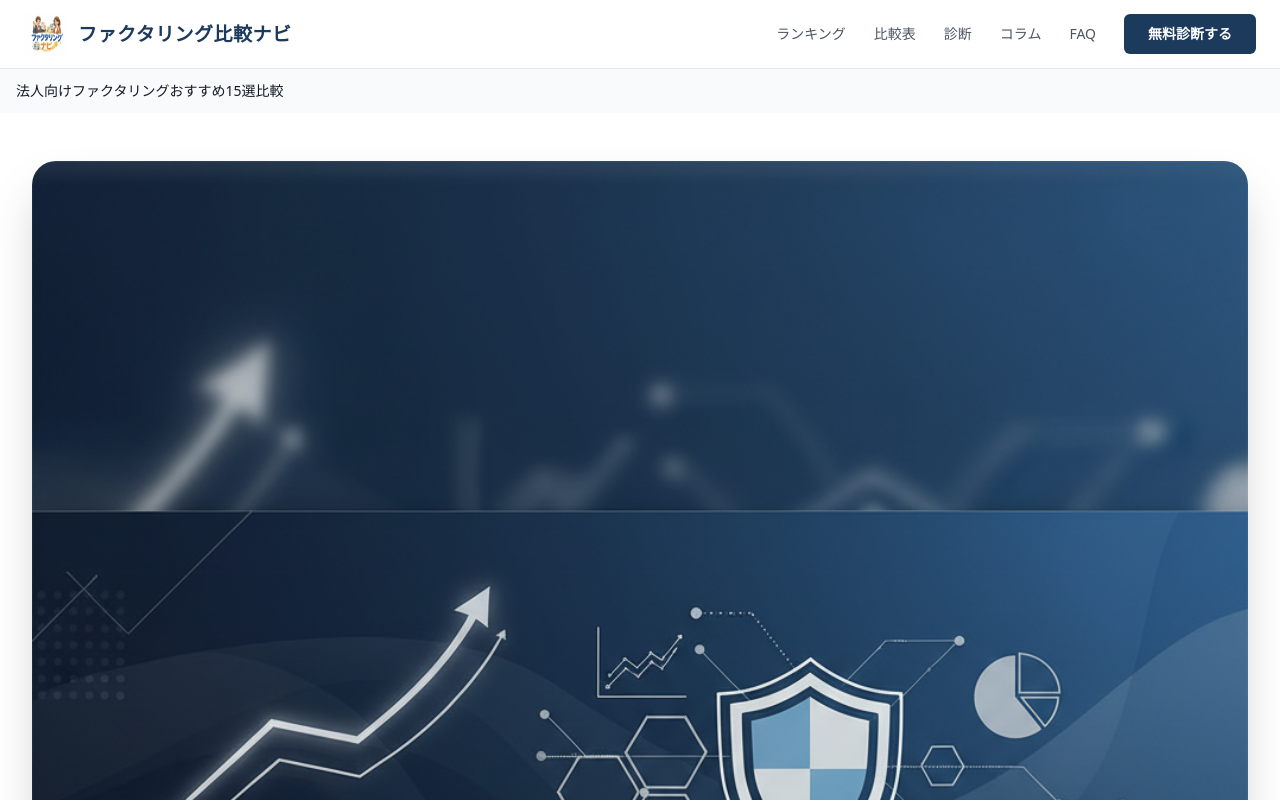
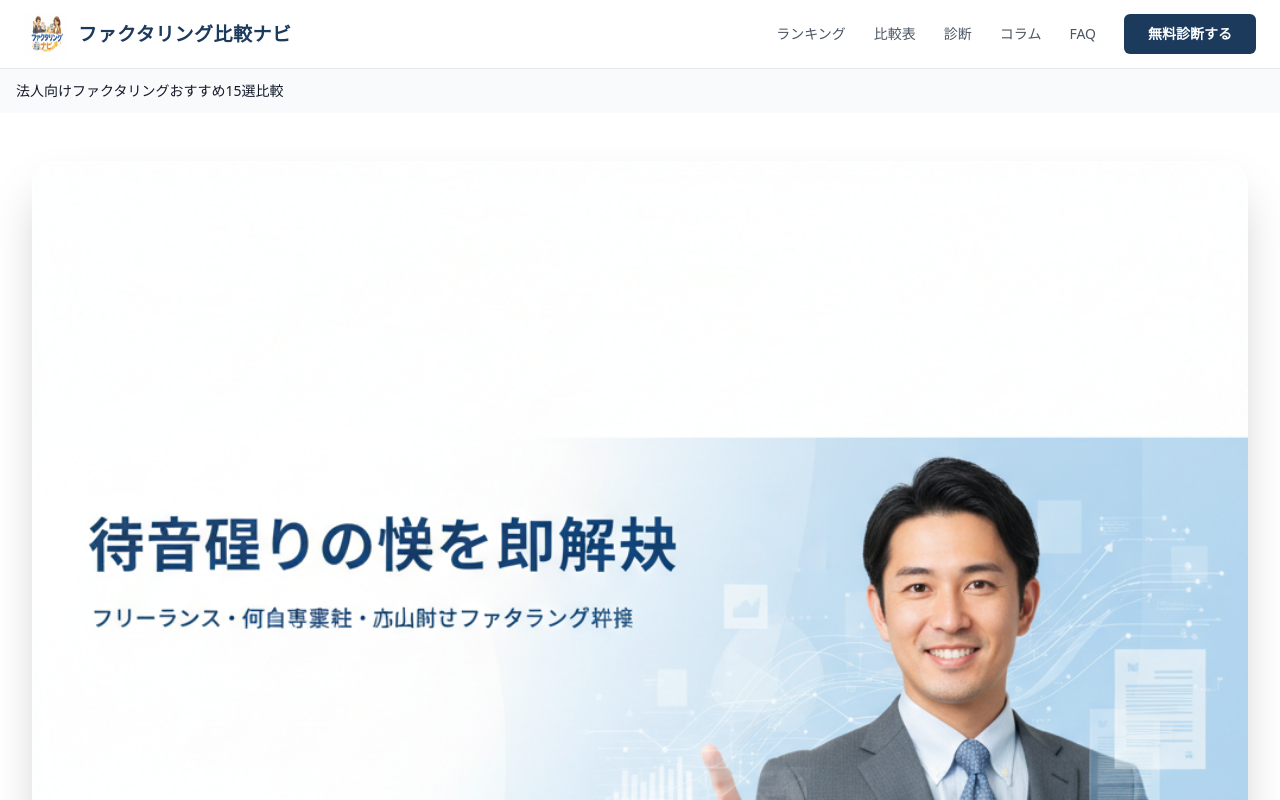
Before and after one commit to webmaster0818/corp-factoring, a Next.js app: page / in a window 1280 px wide. Shown: the top 800 px of the page. Built offline with nearby package versions, Linux system fonts and the light colour scheme.

Commit message:
トップ画像v2: ビジネスマン+日本語テキスト入りデザインに変更

```diff
--- a/app/page.tsx
+++ b/app/page.tsx
@@ -67,7 +67,7 @@ export default function Home() {
           {/* Eyecatch Image */}
           <div className="relative rounded-3xl overflow-hidden shadow-2xl mb-10 mx-auto">
             <img
-              src="/images/hero-eyecatch-new.png"
+              src="/images/hero-eyecatch-v2.png"
               alt="法人向けファクタリングおすすめ15選 - 手数料・審査・入金スピード徹底比較2026年最新版"
               className="w-full h-auto"
               width="1200"
```
Also changed, not shown: public/images/hero-eyecatch-v2.png (added).
